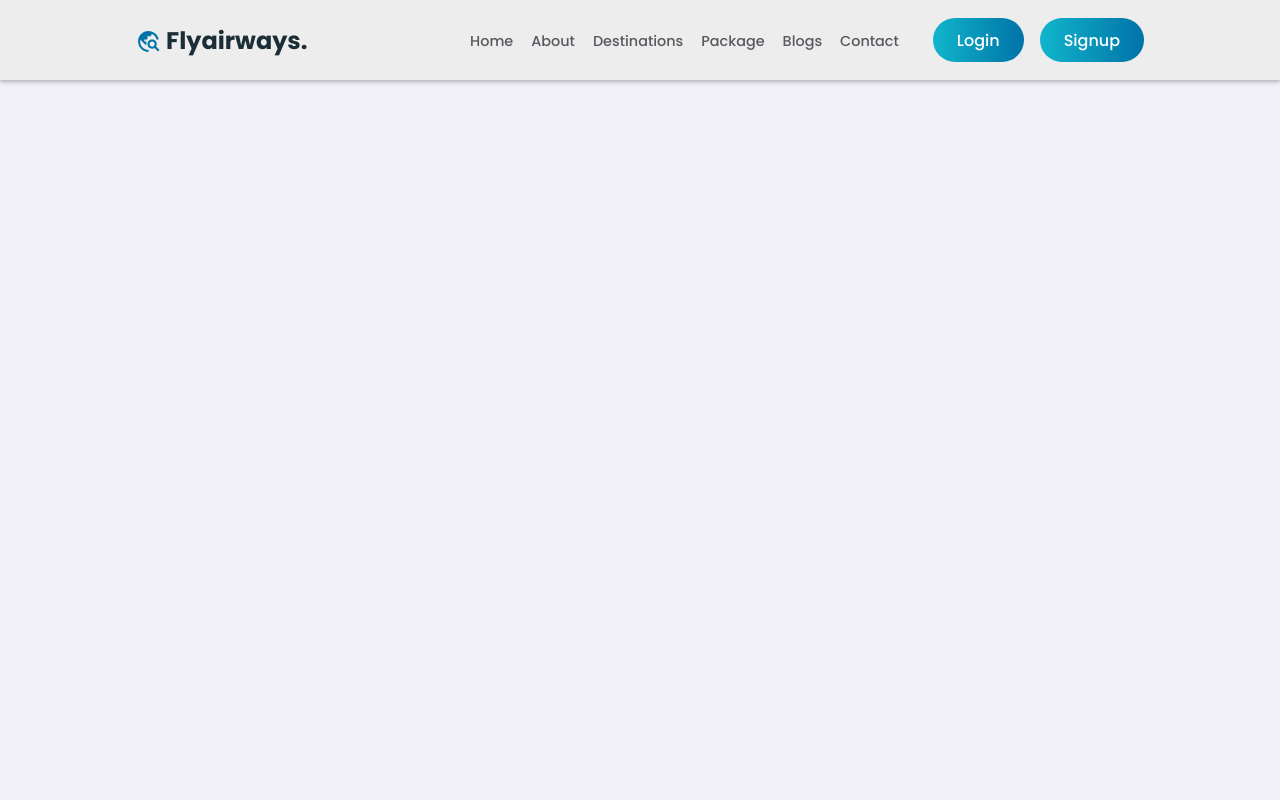
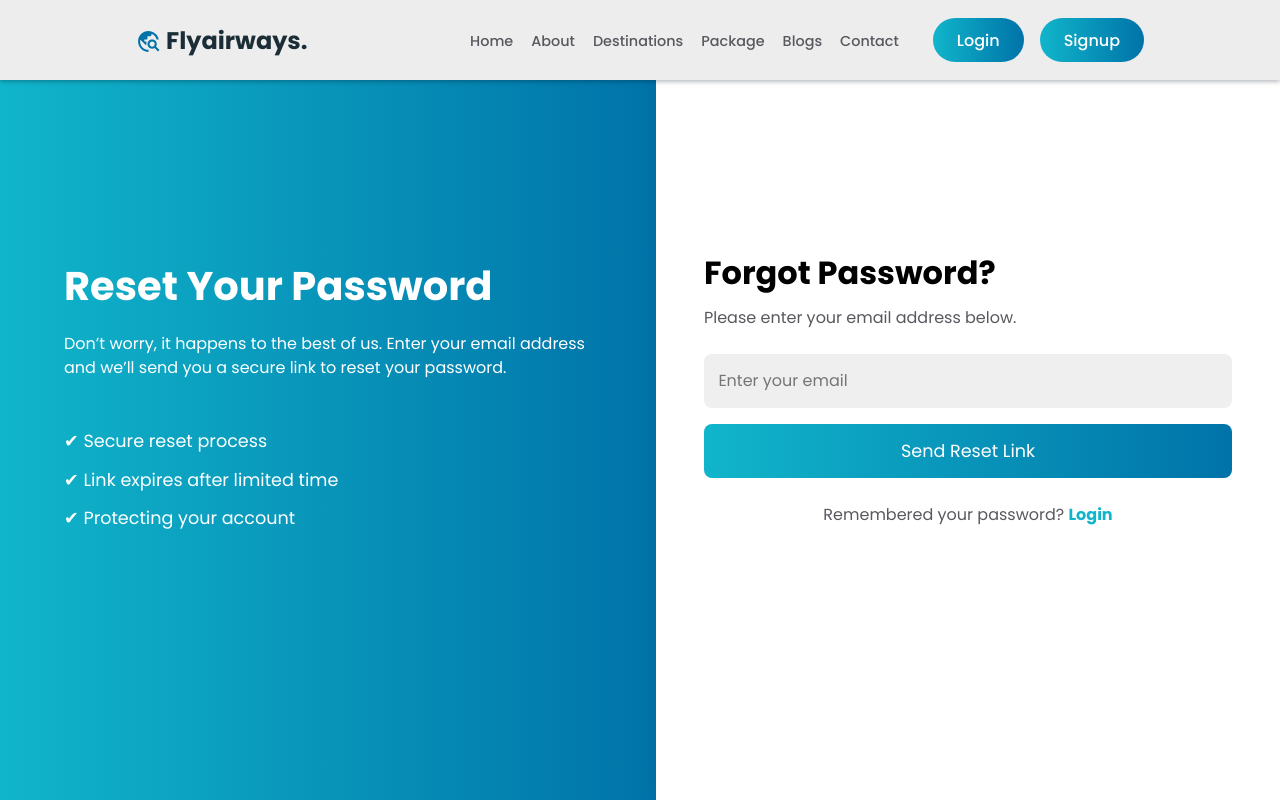
Before and after one commit to suhailm-in/flyairways, a React (Create React App) app: page /forgotpass in a window 1280 px wide. Built offline with nearby package versions, Linux system fonts and the light colour scheme.

Commit message:
add forgotpasswd page ui

```diff
--- a/src/App.js
+++ b/src/App.js
@@ -14,6 +14,7 @@ import Place from "./Components/Screens/Place/Place";
 import PackgesDetails from "./Components/Screens/PackgesDetails/PackgesDetails";
 import Blogs from "./Components/Screens/Blogs/Blogs";
 import Profile from "./Components/Screens/Profile/Profile";
+import ForgotPassword from "./Components/Screens/ForgotPassword/ForgotPassword";
 
 function App() {
     return (
@@ -29,6 +30,7 @@ function App() {
                 <Route path="/login" element={<Login />} />
                 <Route path="/signup" element={<Signup />} />
                 <Route path="/profile" element={<Profile />} />
+                <Route path="/forgotpass" element={<ForgotPassword />} />
                 <Route path="*" element={<NotFound />} />
             </Routes>
         </Router>
--- /dev/null
+++ b/src/Components/Screens/ForgotPassword/ForgotPassword.css
@@ -0,0 +1,136 @@
+:root {
+  --PrimaryColor: hsl(199, 100%, 33%);
+  --SecondaryColors: hsl(187, 85%, 43%);
+  --gradientColor: linear-gradient(
+    to right,
+    hsl(187, 85%, 43%),
+    hsl(199, 100%, 33%)
+  );
+  --whiteColor: hsl(0, 0%, 100%);
+  --blackColor: hsl(201, 33%, 16%);
+  --textColor: hsl(240, 4%, 36%);
+  --InputColor: rgb(239, 239, 239);
+  --bodyColor: rgb(240, 240, 246);
+}
+
+/* PAGE LAYOUT */
+.forgot-page {
+  display: flex;
+  height: 100vh;
+  background: var(--bodyColor);
+}
+
+/* LEFT INFO */
+.forgot-info {
+  flex: 1;
+  background: var(--gradientColor);
+  color: var(--whiteColor);
+  display: flex;
+  flex-direction: column;
+  justify-content: center;
+  padding: 4rem;
+}
+
+.forgot-info h1 {
+  font-size: 2.5rem;
+  margin-bottom: 1rem;
+}
+
+.forgot-info p {
+  margin-bottom: 1.5rem;
+  line-height: 1.5;
+}
+
+.forgot-info ul {
+  list-style: none;
+  margin-top: 1.5rem;
+  padding: 0;
+}
+
+.forgot-info li {
+  margin-bottom: 0.8rem;
+  font-size: 1.1rem;
+}
+
+/* RIGHT FORM */
+.forgot-container {
+  flex: 1;
+  background: var(--whiteColor);
+  display: flex;
+  flex-direction: column;
+  justify-content: center;
+  padding: 3rem;
+  box-shadow: -4px 0 10px rgba(0, 0, 0, 0.05);
+}
+
+.forgot-container h2 {
+  font-size: 2rem;
+  margin-bottom: 0.5rem;
+}
+
+.forgot-container p {
+  margin-bottom: 1.5rem;
+  color: var(--textColor);
+}
+
+.forgot-container form {
+  display: flex;
+  flex-direction: column;
+}
+
+.forgot-container input {
+  margin-bottom: 1rem;
+  padding: 0.9rem;
+  border: none;
+  border-radius: 8px;
+  background: var(--InputColor);
+  font-size: 1rem;
+}
+
+.forgot-btn {
+  padding: 0.9rem;
+  border: none;
+  border-radius: 8px;
+  background: var(--gradientColor);
+  color: var(--whiteColor);
+  font-size: 1.1rem;
+  cursor: pointer;
+  transition: 0.3s;
+}
+
+.forgot-btn:hover {
+  opacity: 0.9;
+}
+
+/* Back to login */
+.back-login {
+  margin-top: 1.5rem;
+  text-align: center;
+  color: var(--textColor);
+}
+
+.back-login a {
+  color: var(--SecondaryColors);
+  font-weight: bold;
+  text-decoration: none;
+}
+
+.back-login a:hover {
+  text-decoration: underline;
+}
+
+/* RESPONSIVE */
+@media (max-width: 768px) {
+  .forgot-page {
+    flex-direction: column;
+  }
+  .forgot-info {
+    display: none;
+  }
+  .forgot-container {
+    flex: none;
+    width: 100%;
+    height: 100vh;
+    box-shadow: none;
+  }
+}/*# sourceMappingURL=ForgotPassword.css.map */
--- /dev/null
+++ b/src/Components/Screens/ForgotPassword/ForgotPassword.jsx
@@ -0,0 +1,59 @@
+import React, { useState } from "react";
+import "./ForgotPassword.css";
+import NavBar from "../Navbar/NavBar";
+
+const ForgotPassword = () => {
+  const [email, setEmail] = useState("");
+
+  const handleSubmit = (e) => {
+    e.preventDefault();
+    alert(`Password reset link sent to ${email}`);
+    setEmail("");
+  };
+
+  return (
+    <>
+      <NavBar />
+      <div className="forgot-page">
+        {/* LEFT INFO */}
+        <div className="forgot-info">
+          <h1>Reset Your Password</h1>
+          <p>
+            Don’t worry, it happens to the best of us. Enter your email address
+            and we’ll send you a secure link to reset your password.
+          </p>
+          <ul>
+            <li>✔ Secure reset process</li>
+            <li>✔ Link expires after limited time</li>
+            <li>✔ Protecting your account</li>
+          </ul>
+        </div>
+
+        {/* RIGHT FORM */}
+        <div className="forgot-container">
+          <h2>Forgot Password?</h2>
+          <p>Please enter your email address below.</p>
+
+          <form onSubmit={handleSubmit}>
+            <input
+              type="email"
+              placeholder="Enter your email"
+              value={email}
+              onChange={(e) => setEmail(e.target.value)}
+              required
+            />
+            <button type="submit" className="forgot-btn">
+              Send Reset Link
+            </button>
+          </form>
+
+          <p className="back-login">
+            Remembered your password? <a href="/login">Login</a>
+          </p>
+        </div>
+      </div>
+    </>
+  );
+};
+
+export default ForgotPassword;
--- /dev/null
+++ b/src/Components/Screens/ForgotPassword/ForgotPassword.scss
@@ -0,0 +1,138 @@
+:root {
+  --PrimaryColor: hsl(199, 100%, 33%);
+  --SecondaryColors: hsl(187, 85%, 43%);
+  --gradientColor: linear-gradient(
+    to right,
+    hsl(187, 85%, 43%),
+    hsl(199, 100%, 33%)
+  );
+  --whiteColor: hsl(0, 0%, 100%);
+  --blackColor: hsl(201, 33%, 16%);
+  --textColor: hsl(240, 4%, 36%);
+  --InputColor: rgb(239, 239, 239);
+  --bodyColor: rgb(240, 240, 246);
+}
+
+/* PAGE LAYOUT */
+.forgot-page {
+  display: flex;
+  height: 100vh;
+  background: var(--bodyColor);
+}
+
+/* LEFT INFO */
+.forgot-info {
+  flex: 1;
+  background: var(--gradientColor);
+  color: var(--whiteColor);
+  display: flex;
+  flex-direction: column;
+  justify-content: center;
+  padding: 4rem;
+}
+
+.forgot-info h1 {
+  font-size: 2.5rem;
+  margin-bottom: 1rem;
+}
+
+.forgot-info p {
+  margin-bottom: 1.5rem;
+  line-height: 1.5;
+}
+
+.forgot-info ul {
+  list-style: none;
+  margin-top: 1.5rem;
+  padding: 0;
+}
+
+.forgot-info li {
+  margin-bottom: 0.8rem;
+  font-size: 1.1rem;
+}
+
+/* RIGHT FORM */
+.forgot-container {
+  flex: 1;
+  background: var(--whiteColor);
+  display: flex;
+  flex-direction: column;
+  justify-content: center;
+  padding: 3rem;
+  box-shadow: -4px 0 10px rgba(0, 0, 0, 0.05);
+}
+
+.forgot-container h2 {
+  font-size: 2rem;
+  margin-bottom: 0.5rem;
+}
+
+.forgot-container p {
+  margin-bottom: 1.5rem;
+  color: var(--textColor);
+}
+
+.forgot-container form {
+  display: flex;
+  flex-direction: column;
+}
+
+.forgot-container input {
+  margin-bottom: 1rem;
+  padding: 0.9rem;
+  border: none;
+  border-radius: 8px;
+  background: var(--InputColor);
+  font-size: 1rem;
+}
+
+.forgot-btn {
+  padding: 0.9rem;
+  border: none;
+  border-radius: 8px;
+  background: var(--gradientColor);
+  color: var(--whiteColor);
+  font-size: 1.1rem;
+  cursor: pointer;
+  transition: 0.3s;
+}
+
+.forgot-btn:hover {
+  opacity: 0.9;
+}
+
+/* Back to login */
+.back-login {
+  margin-top: 1.5rem;
+  text-align: center;
+  color: var(--textColor);
+}
+
+.back-login a {
+  color: var(--SecondaryColors);
+  font-weight: bold;
+  text-decoration: none;
+}
+
+.back-login a:hover {
+  text-decoration: underline;
+}
+
+/* RESPONSIVE */
+@media (max-width: 768px) {
+  .forgot-page {
+    flex-direction: column;
+  }
+
+  .forgot-info {
+    display: none;
+  }
+
+  .forgot-container {
+    flex: none;
+    width: 100%;
+    height: 100vh;
+    box-shadow: none;
+  }
+}
--- a/src/Components/Screens/Login/Login.jsx
+++ b/src/Components/Screens/Login/Login.jsx
@@ -4,7 +4,7 @@ import "./Login.css";
 import NavBar from "../Navbar/NavBar";
 import axios from "axios";
 import { BASE_URL } from "../../../axiosConfig";
-import { useNavigate } from "react-router-dom";
+import { Link, useNavigate } from "react-router-dom";
 
 const Login = () => {
     const [formData, setFormData] = useState({ email: "", password: "" });
@@ -80,7 +80,7 @@ const Login = () => {
                             {message && <small className="errorMsg">{message}</small>}
                         </form>
 
-                        <p className="forgot-password">Forgot Password?</p>
+                        <Link to="/forgotpass" className="forgot-password">Forgot Password?</Link>
 
                         <div className="social-login">
                             <p>Or continue with</p>
--- a/src/Components/Screens/NotFound/NotFound.jsx
+++ b/src/Components/Screens/NotFound/NotFound.jsx
@@ -1,13 +1,26 @@
-import React from 'react'
-import NavBar from '../Navbar/NavBar'
+import React from "react";
+import { Link } from "react-router-dom";
+import "./NotFount.css";
+import NavBar from "../Navbar/NavBar";
 
 const NotFound = () => {
   return (
     <>
-    <NavBar />
-    <div>NotFound</div>
+      <NavBar />
+      <div className="notfound-page">
+        <div className="notfound-container">
+          <h1>404</h1>
+          <h2>Page Not Found</h2>
+          <p>
+            Oops! The page you’re looking for doesn’t exist or has been moved.
+          </p>
+          <Link to="/" className="home-btn">
+            Go Back Home
+          </Link>
+        </div>
+      </div>
     </>
-  )
-}
+  );
+};
 
-export default NotFound
+export default NotFound;
--- a/src/Components/Screens/NotFound/NotFount.css
+++ b/src/Components/Screens/NotFound/NotFount.css
@@ -1 +1,77 @@
-/*# sourceMappingURL=NotFount.css.map */
+:root {
+  --PrimaryColor: hsl(199, 100%, 33%);
+  --SecondaryColors: hsl(187, 85%, 43%);
+  --gradientColor: linear-gradient(
+    to right,
+    hsl(187, 85%, 43%),
+    hsl(199, 100%, 33%)
+  );
+  --whiteColor: hsl(0, 0%, 100%);
+  --blackColor: hsl(201, 33%, 16%);
+  --textColor: hsl(240, 4%, 36%);
+}
+
+/* Page wrapper */
+.notfound-page {
+  display: flex;
+  justify-content: center;
+  align-items: center;
+  height: 90vh;
+  background: var(--whiteColor);
+  text-align: center;
+  padding: 2rem;
+}
+
+/* Container */
+.notfound-container h1 {
+  font-size: 8rem;
+  font-weight: bold;
+  background: var(--gradientColor);
+  background-clip: text; /* Standard */
+  -webkit-background-clip: text; /* For WebKit browsers */
+  color: transparent; /* Ensures text is transparent */
+  -webkit-text-fill-color: transparent; /* Safari fix */
+  margin-bottom: 1rem;
+}
+
+.notfound-container h2 {
+  font-size: 2.2rem;
+  margin-bottom: 1rem;
+  color: var(--blackColor);
+}
+
+.notfound-container p {
+  font-size: 1.2rem;
+  color: var(--textColor);
+  margin-bottom: 2rem;
+}
+
+/* Button */
+.home-btn {
+  display: inline-block;
+  padding: 0.9rem 2rem;
+  border-radius: 8px;
+  background: var(--gradientColor);
+  color: var(--whiteColor);
+  font-size: 1.1rem;
+  text-decoration: none;
+  font-weight: 600;
+  transition: 0.3s;
+}
+
+.home-btn:hover {
+  opacity: 0.9;
+}
+
+/* Responsive */
+@media (max-width: 768px) {
+  .notfound-container h1 {
+    font-size: 5rem;
+  }
+  .notfound-container h2 {
+    font-size: 1.8rem;
+  }
+  .notfound-container p {
+    font-size: 1rem;
+  }
+}/*# sourceMappingURL=NotFount.css.map */
--- a/src/Components/Screens/NotFound/NotFount.scss
+++ b/src/Components/Screens/NotFound/NotFount.scss
@@ -0,0 +1,76 @@
+:root {
+  --PrimaryColor: hsl(199, 100%, 33%);
+  --SecondaryColors: hsl(187, 85%, 43%);
+  --gradientColor: linear-gradient(
+    to right,
+    hsl(187, 85%, 43%),
+    hsl(199, 100%, 33%)
+  );
+  --whiteColor: hsl(0, 0%, 100%);
+  --blackColor: hsl(201, 33%, 16%);
+  --textColor: hsl(240, 4%, 36%);
+}
+
+/* Page wrapper */
+.notfound-page {
+  display: flex;
+  justify-content: center;
+  align-items: center;
+  height: 90vh;
+  background: var(--whiteColor);
+  text-align: center;
+  padding: 2rem;
+}
+
+/* Container */
+.notfound-container h1 {
+  font-size: 8rem;
+  font-weight: bold;
+  background: var(--gradientColor);
+  background-clip: text;             /* Standard */
+  -webkit-background-clip: text;     /* For WebKit browsers */
+  color: transparent;                /* Ensures text is transparent */
+  -webkit-text-fill-color: transparent; /* Safari fix */
+  margin-bottom: 1rem;
+}
+.notfound-container h2 {
+  font-size: 2.2rem;
+  margin-bottom: 1rem;
+  color: var(--blackColor);
+}
+
+.notfound-container p {
+  font-size: 1.2rem;
+  color: var(--textColor);
+  margin-bottom: 2rem;
+}
+
+/* Button */
+.home-btn {
+  display: inline-block;
+  padding: 0.9rem 2rem;
+  border-radius: 8px;
+  background: var(--gradientColor);
+  color: var(--whiteColor);
+  font-size: 1.1rem;
+  text-decoration: none;
+  font-weight: 600;
+  transition: 0.3s;
+}
+
+.home-btn:hover {
+  opacity: 0.9;
+}
+
+/* Responsive */
+@media (max-width: 768px) {
+  .notfound-container h1 {
+    font-size: 5rem;
+  }
+  .notfound-container h2 {
+    font-size: 1.8rem;
+  }
+  .notfound-container p {
+    font-size: 1rem;
+  }
+}
```
Also changed, not shown: 2 other files (tests, documents, lock files or other folders).
